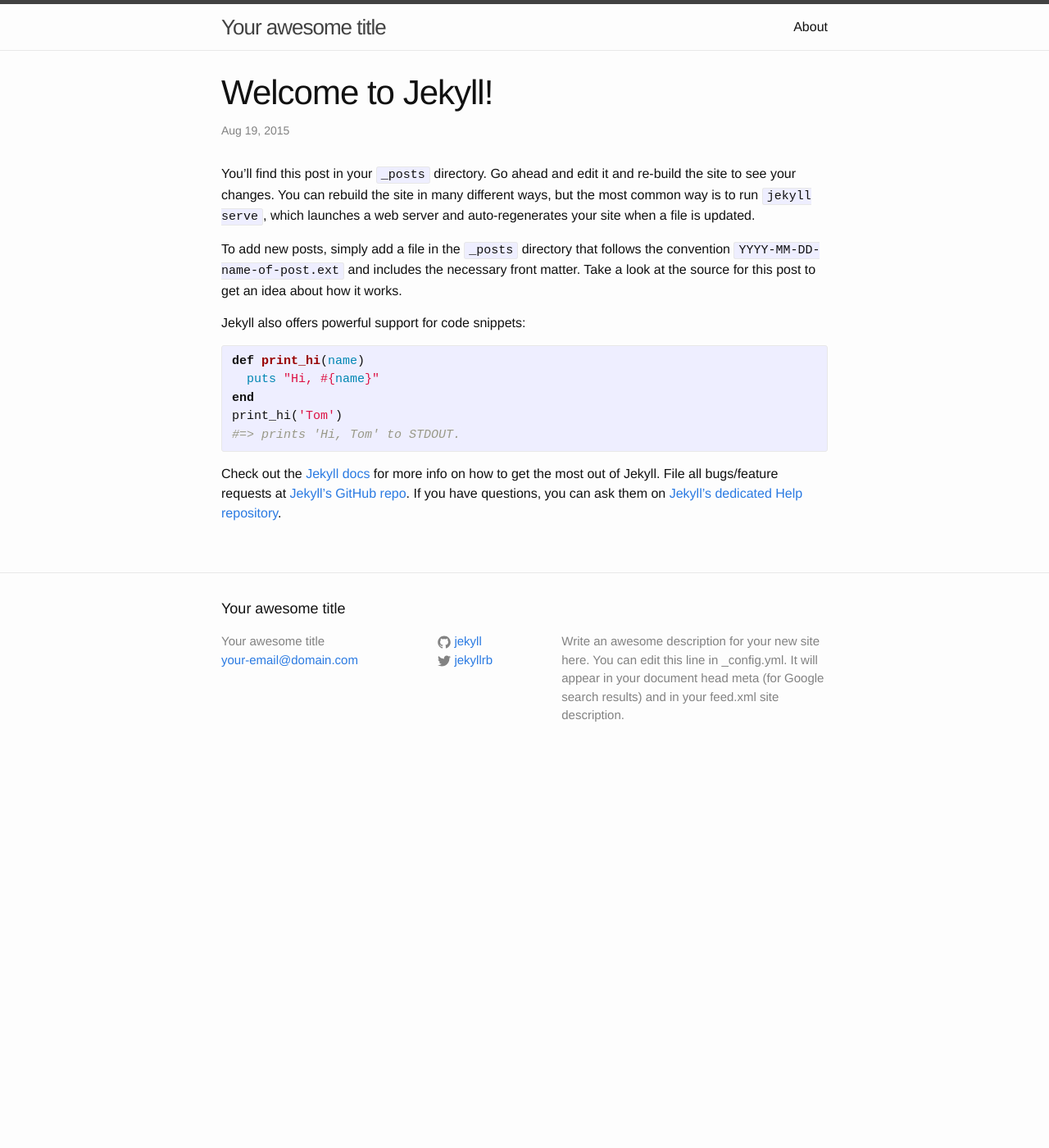
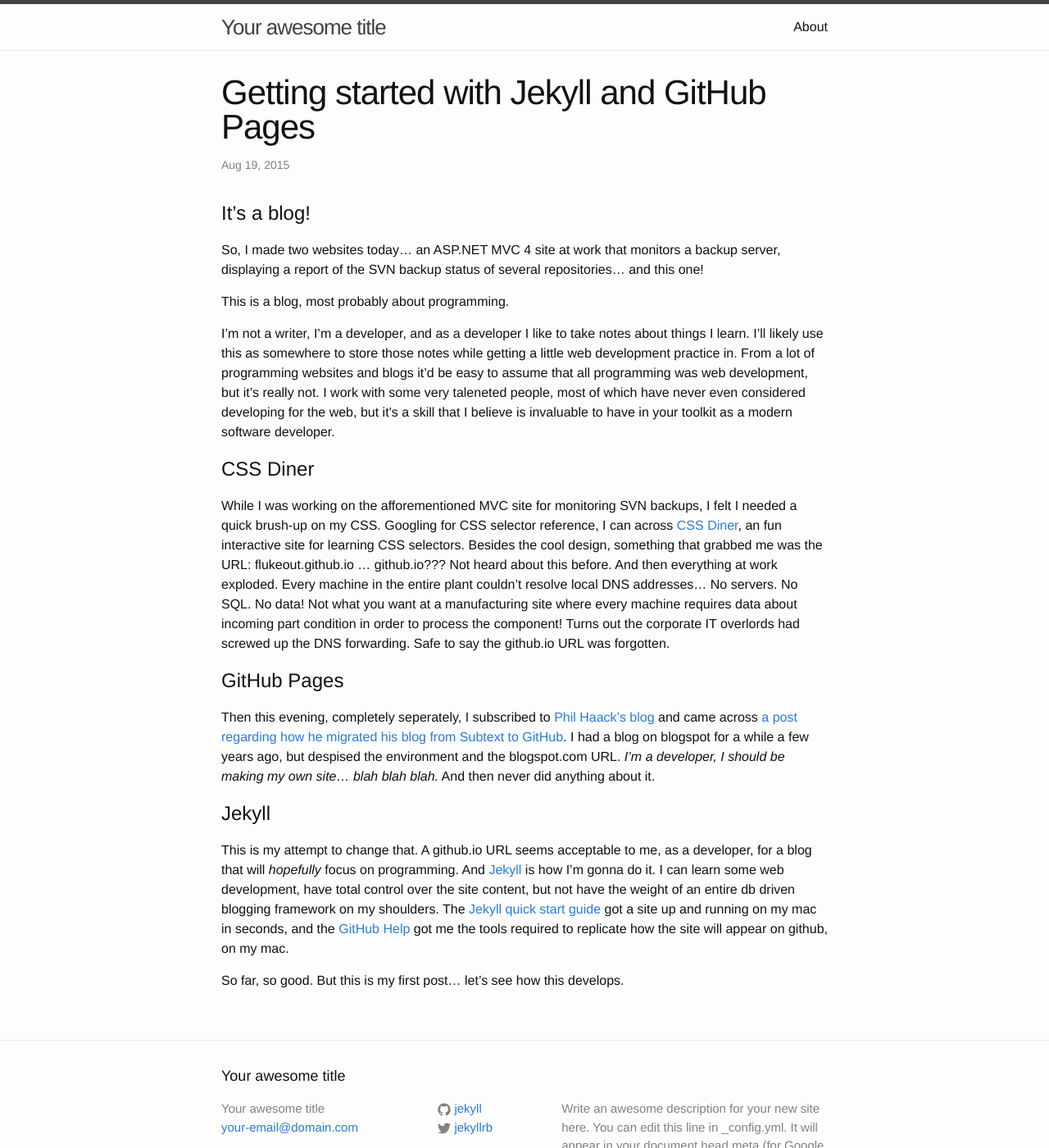
Before and after one commit to erresen/erresen.github.io, a Jekyll site: the page built from _posts/2015-08-19-welcome-to-jekyll.markdown, in a window 1280 px wide and 1400 px high. Shown: the whole window at 82% size. Built offline with Jekyll 4.4.1, drawn with Linux system fonts in a browser that asks for light colours.

Commit message:
first post

```diff
--- a/_posts/2015-08-19-welcome-to-jekyll.markdown
+++ b/_posts/2015-08-19-welcome-to-jekyll.markdown
@@ -1,25 +1,32 @@
 ---
 layout: post
-title:  "Welcome to Jekyll!"
+title:  "Getting started with Jekyll and GitHub Pages"
 date:   2015-08-19 18:53:44
-categories: jekyll update
+categories: jekyll update css
 ---
-You’ll find this post in your `_posts` directory. Go ahead and edit it and re-build the site to see your changes. You can rebuild the site in many different ways, but the most common way is to run `jekyll serve`, which launches a web server and auto-regenerates your site when a file is updated.
+# It's a blog!
+So, I made two websites today... an ASP.NET MVC 4 site at work that monitors a backup server, displaying a report of the SVN backup status of several repositories... and this one!
 
-To add new posts, simply add a file in the `_posts` directory that follows the convention `YYYY-MM-DD-name-of-post.ext` and includes the necessary front matter. Take a look at the source for this post to get an idea about how it works.
+This is a blog, most probably about programming.
 
-Jekyll also offers powerful support for code snippets:
+I'm not a writer, I'm a developer, and as a developer I like to take notes about things I learn. I'll likely use this as somewhere to store those notes while getting a little web development practice in. From a lot of programming websites and blogs it'd be easy to assume that all programming was web development, but it's really not. I work with some very taleneted people, most of which have never even considered developing for the web, but it's a skill that I believe is invaluable to have in your toolkit as a modern software developer.
 
-{% highlight ruby %}
-def print_hi(name)
-  puts "Hi, #{name}"
-end
-print_hi('Tom')
-#=> prints 'Hi, Tom' to STDOUT.
-{% endhighlight %}
+# CSS Diner
 
-Check out the [Jekyll docs][jekyll] for more info on how to get the most out of Jekyll. File all bugs/feature requests at [Jekyll’s GitHub repo][jekyll-gh]. If you have questions, you can ask them on [Jekyll’s dedicated Help repository][jekyll-help].
+[css-diner]: http://flukeout.github.io
+While I was working on the afforementioned MVC site for monitoring SVN backups, I felt I needed a quick brush-up on my CSS. Googling for CSS selector reference, I can across [CSS Diner][css-diner], an fun interactive site for learning CSS selectors. Besides the cool design, something that grabbed me was the URL: flukeout.github.io ... github.io??? Not heard about this before. And then everything at work exploded. Every machine in the entire plant couldn't resolve local DNS addresses... No servers. No SQL. No data! Not what you want at a manufacturing site where every machine requires data about incoming part condition in order to process the component! Turns out the corporate IT overlords had screwed up the DNS forwarding. Safe to say the github.io URL was forgotten.
 
-[jekyll]:      http://jekyllrb.com
-[jekyll-gh]:   https://github.com/jekyll/jekyll
-[jekyll-help]: https://github.com/jekyll/jekyll-help
+# GitHub Pages
+
+[haacked]:        http://haacked.com
+[haacked-jekyll]: http://haacked.com/archive/2013/12/02/dr-jekyll-and-mr-haack/
+Then this evening, completely seperately, I subscribed to [Phil Haack's blog][haacked] and came across [a post regarding how he migrated his blog from Subtext to GitHub][haacked-jekyll]. I had a blog on blogspot for a while a few years ago, but despised the environment and the blogspot.com URL. *I'm a developer, I should be making my own site... blah blah blah.* And then never did anything about it.
+
+# Jekyll
+
+[jekyll]:      http://jekyllrb.com/
+[jekyll-qs]:   http://jekyllrb.com/docs/quickstart/
+[github-help]: https://help.github.com/articles/using-jekyll-with-pages/
+This is my attempt to change that. A github.io URL seems acceptable to me, as a developer, for a blog that will *hopefully* focus on programming. And [Jekyll][jekyll] is how I'm gonna do it. I can learn some web development, have total control over the site content, but not have the weight of an entire db driven blogging framework on my shoulders. The [Jekyll quick start guide][jekyll-qs] got a site up and running on my mac in seconds, and the [GitHub Help][github-help] got me the tools required to replicate how the site will appear on github, on my mac.
+
+So far, so good. But this is my first post... let's see how this develops.
```
